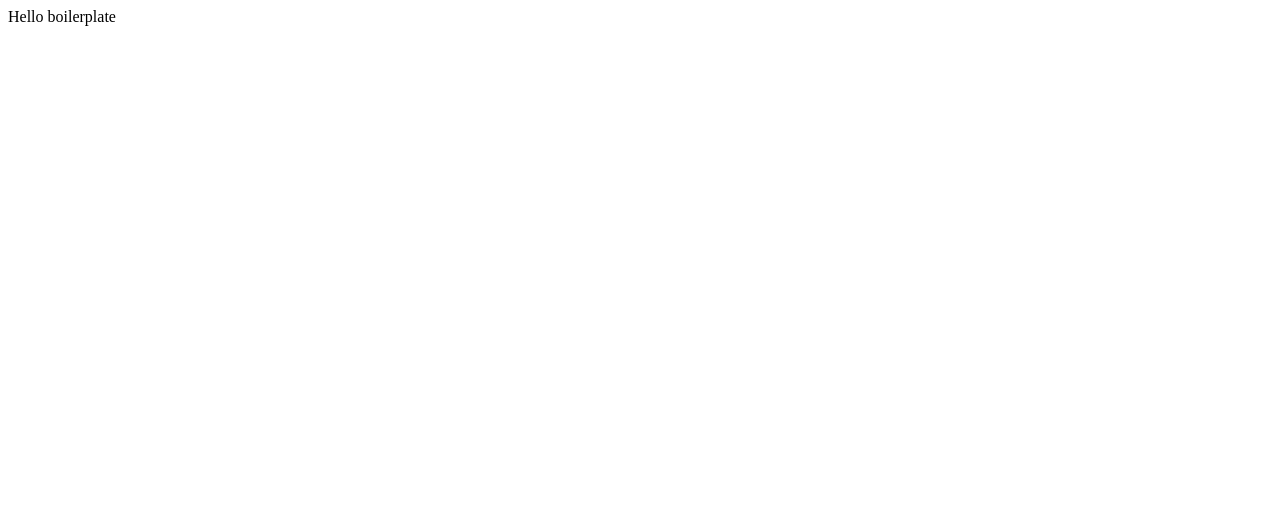
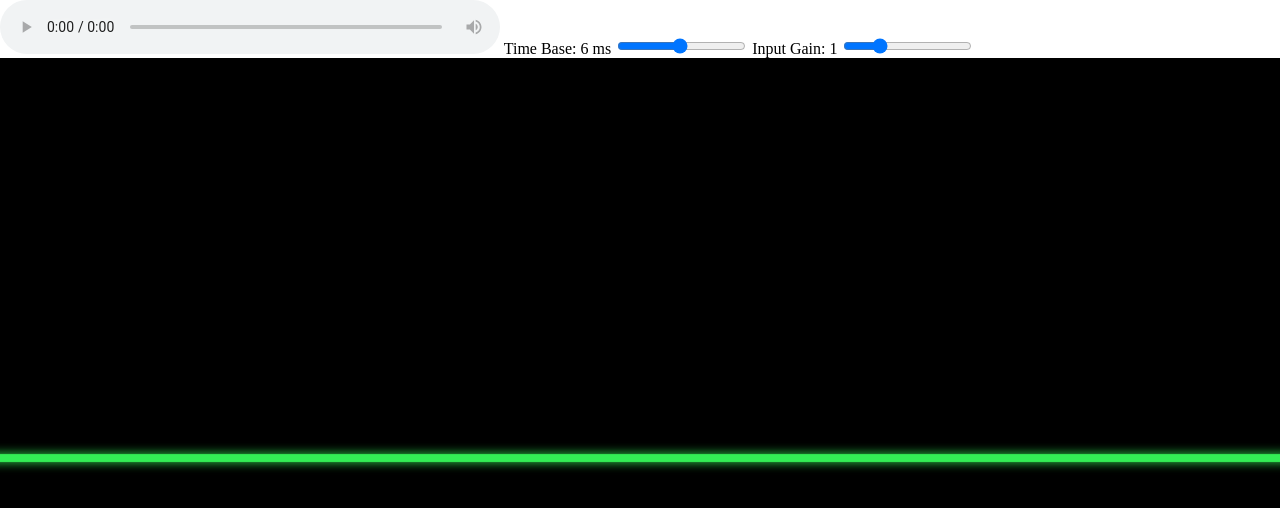
Before and after one commit to PrzemekBarski/przykl-muz-visualizer, a website built with webpack: page index.html in a window 1280 px wide. Built offline with nearby package versions, Linux system fonts and the light colour scheme.

Commit message:
Add firs visualizer version

```diff
--- a/index.html
+++ b/index.html
@@ -1,9 +1,26 @@
 <!doctype html>
 <html>
-    <head>
-        <title>JS Boilerplate</title>
-    </head>
-    <body>
-        <script src="dist/bundle.js"></script>
-    </body>
+<head>
+  <title>Przykładowa Muzyka - Wizualizator</title>
+</head>
+<body style="margin: 0; background-color: black; color: white;">
+  <div id="controls" style="background-color: white; color: black;">
+
+    <audio controls controlsList="nodownload noplaybackrate" style="width: 500px;" id="audio">
+      <source src="css.mp3" type="audio/mpeg">
+      Your browser does not support the audio element.
+    </audio>
+
+
+    <label for="frequency">Time Base: <span id="timeBaseValue">6</span> ms</label>
+    <input id="frequency" type="range" min="1" max="20" step="0.2" value="10.2">
+
+    <label for="gain">Input Gain: <span id="gainValue">1</span></label>
+    <input id="gain" type="range" min="0" max="2" step="0.01" value="0.5">
+
+  </div>
+
+  <canvas id="canvas" width="1024" height="768"></canvas>
+</body>
+<script src="dist/bundle.js"></script>
 </html>
--- a/src/index.js
+++ b/src/index.js
@@ -1,7 +1,110 @@
-function output() {
-  var el = document.createElement("div");
-  el.innerHTML = "Hello boilerplate";
-  return el;
-}
+let pixelRatio, sizeOnScreen, segmentWidth, vp, timeBase;
 
-document.body.appendChild(output());
+const timeBaseSlider = document.getElementById("frequency"),
+  gainSlider = document.getElementById("gain");
+
+timeBase = timeBaseSlider.value / 1000;
+
+const canvas = document.getElementById("canvas"),
+  c = canvas.getContext("2d");
+
+canvas.width = window.innerWidth;
+canvas.height = window.innerHeight;
+pixelRatio = canvas.width / canvas.height;
+vp = canvas.height / 768;
+sizeOnScreen = canvas.getBoundingClientRect();
+canvas.width = sizeOnScreen.width * pixelRatio;
+canvas.height = sizeOnScreen.height * pixelRatio;
+canvas.style.width = canvas.width / pixelRatio + "px";
+canvas.style.height = canvas.height / pixelRatio + "px";
+
+c.fillStyle = "#000";
+c.fillRect(0, 0, canvas.width, canvas.height);
+
+c.shadowColor = "#33ee55";
+c.shadowBlur = 16 * vp;
+c.shadowOffsetX = 0;
+c.shadowOffsetY = 0;
+
+c.strokeStyle = "#33ee55";
+c.lineWidth = 12 * vp;
+c.beginPath();
+c.moveTo(0, canvas.height / 2);
+c.lineTo(canvas.width, canvas.height / 2);
+c.stroke();
+
+const audioContext = new AudioContext();
+
+
+// ANALYSER
+// ---------
+
+const analyser = audioContext.createAnalyser();
+analyser.fftSize = 2048;
+analyser.smoothingTimeConstant = 1;
+
+let dataArray = new Uint8Array(analyser.frequencyBinCount);
+
+
+// FILTER
+// ---------
+
+const biquadFilter = audioContext.createBiquadFilter();
+biquadFilter.type = "lowpass";
+biquadFilter.frequency.setValueAtTime(600, audioContext.currentTime);
+
+
+// AUDIO PLAYER
+// --------------
+
+let audioElement = document.getElementById("audio");
+audioElement.onplay = () => audioContext.resume();
+let source = audioContext.createMediaElementSource(audioElement);
+
+source.connect(biquadFilter);
+source.connect(audioContext.destination);
+biquadFilter.connect(analyser);
+// analyser.connect(audioContext.destination);
+
+
+// DRAW SIGNAL
+// --------------
+
+const draw = () => {
+  let length = audioContext.sampleRate * timeBase;
+
+  analyser.getByteTimeDomainData(dataArray);
+  segmentWidth = canvas.width / length;
+  c.fillRect(0, 0, canvas.width, canvas.height);
+  c.beginPath();
+
+  c.moveTo(canvas.width * -2, canvas.height / 2);
+
+  let x = 0;
+
+  for (let i = 1; i < length; i += 1) {
+    x = i * segmentWidth;
+    let v = dataArray[i] / 128.0;
+    let y = (v * canvas.height) / 2;
+    c.lineTo(x, y);
+  }
+
+  c.lineTo(canvas.width * 2, canvas.height / 2);
+  c.stroke();
+
+  requestAnimationFrame(draw);
+};
+
+draw();
+
+
+timeBaseSlider.addEventListener("input", (event) => {
+  document.getElementById("timeBaseValue").innerHTML = Number.parseFloat(event.target.value).toFixed(2);
+
+  timeBase = event.target.value / 1000;
+
+  let length = audioContext.sampleRate * timeBase;
+  console.log(length);
+  console.log(canvas.width / length);
+  console.log("----------");
+});
```
Also changed, not shown: 1 other file.
